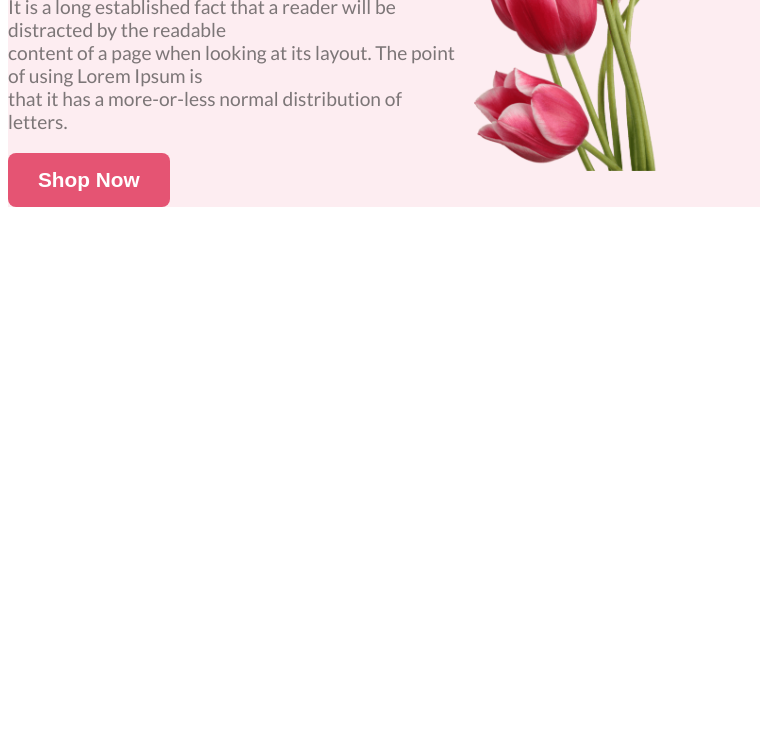
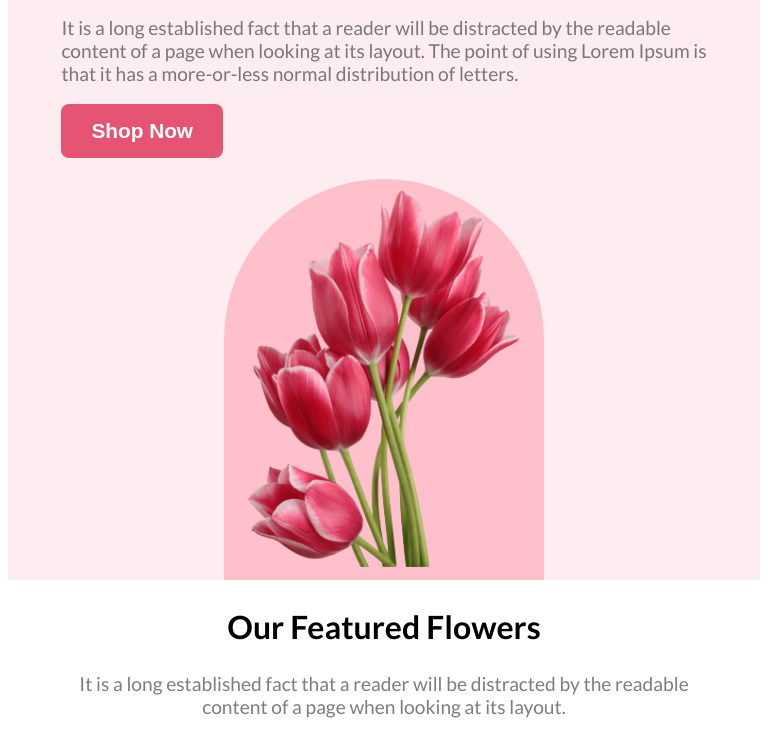
Before and after one commit to Adit2288/Flower-shop-web, a plain HTML site: page index.html in a window 768 px wide. Shown: the part 248-985 px from the top of the page. Before the commit the page ends 800 px from the top, so only its background shows below. Drawn offline with Linux system fonts and the light colour scheme.

Commit message:
starting new section

```diff
--- a/Style/style.css
+++ b/Style/style.css
@@ -4,11 +4,17 @@
     font-style: normal;
   }
 
+
+  /* head section */
   header{
     display: flex;
     justify-content:space-evenly;
     background: rgba(229, 84, 115, 0.1);
     align-items: center;
+  }
+
+  .headcontent{
+    padding: 1.3rem
   }
 
   .head-img {
@@ -42,10 +48,29 @@ background: rgb(229, 84, 115);
 border: none;
     }
 
+/* main part begins */
+
+/* featured section */
+
+.featured-title{
+  font-size: 2rem;
+   font-weight:700 ;
+   text-align: center;
+}
+
+ .featured-des{
+  color: rgba(39, 39, 39, 0.6);
+font-family: Lato;
+font-size: 1.2rem;
+font-weight: 400;
+letter-spacing: 0%;
+text-align: center;
+
+ }
 
     /* responsive layout */
 
-
+/* small size */
     @media screen and (max-width:576px){
 
 header{
@@ -58,7 +83,30 @@ header{
   .head-des{
     font-size: 1rem;
     font-weight: 400;
+    margin-top: 3px;
+  }
+
+  .head-img{
+    background-color: pink;
+    border-radius: 200px 200px 0px 0px;
+    padding: 10px;
   }
 
 
 }
+
+/* larger size */
+
+@media screen and (min-width:576px) and (max-width:992px)
+
+{
+       header{
+        flex-direction: column;
+       }
+
+       .head-img{
+        background-color: pink;
+        padding: 10px;
+        border-radius: 200px 200px 0 0 ;
+       }
+}
--- a/index.html
+++ b/index.html
@@ -28,7 +28,11 @@
 
 
     <main>
+  <section class="featured-flower">
+      <h2 class="featured-title">Our Featured Flowers</h2>
+      <p class="featured-des">It is a long established fact that a reader will be distracted by the readable <br> content of a page when looking at its layout.</p>
 
+  </section>
 
     </main>
 
```
